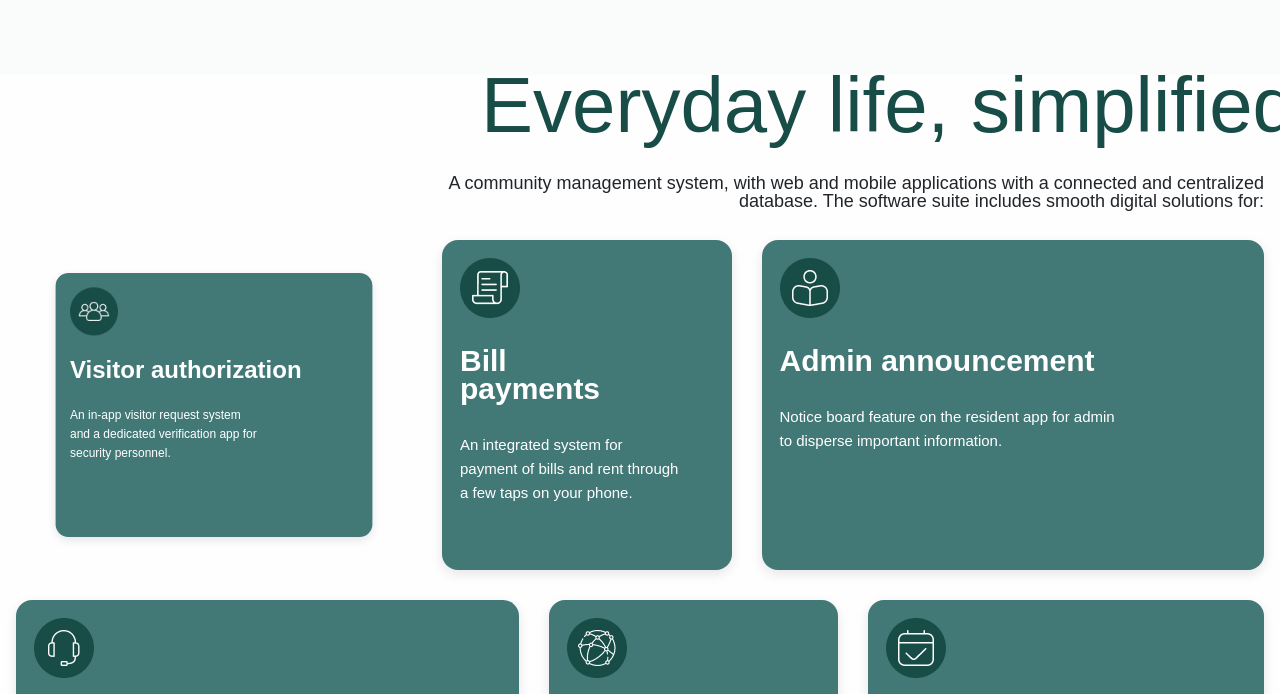
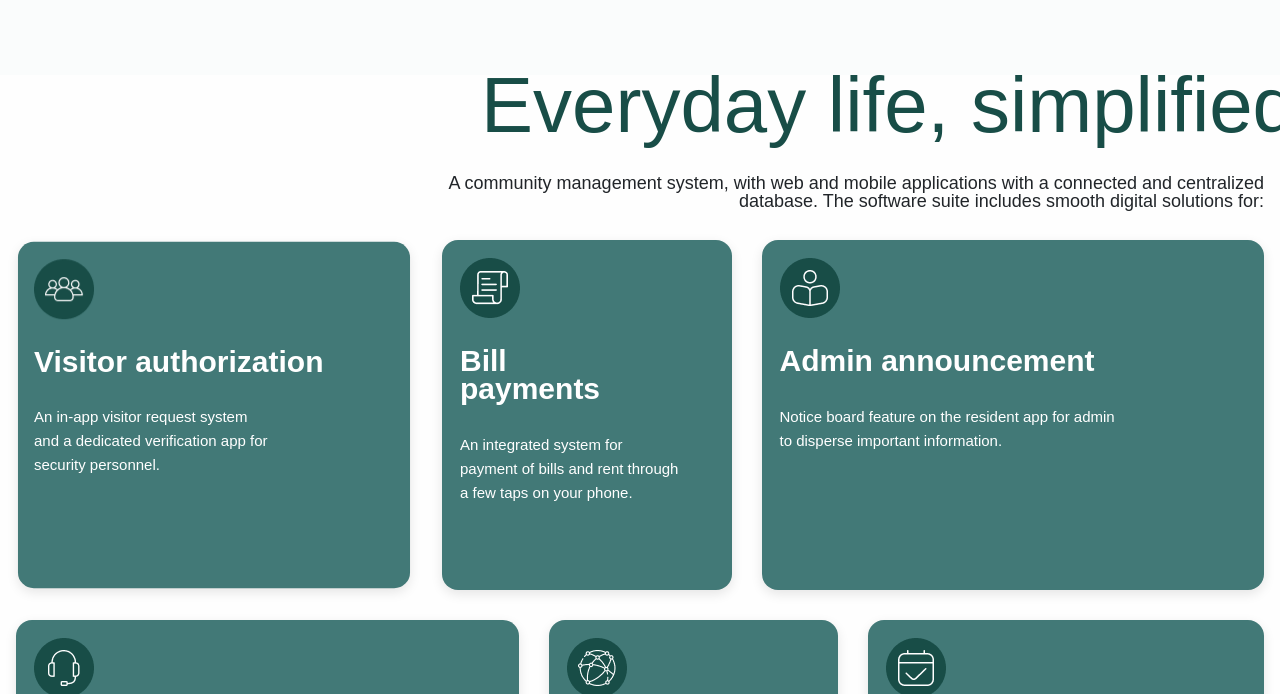
Before and after one commit to azfarsuhail/qarya_figma, a plain HTML site: page index.html in a window 1280 px wide. In both pictures the pointer is over the element 214 px from the left and 3080 px from the top of the page. Shown: the part 2786-3480 px from the top of the page. Drawn offline with Linux system fonts and the light colour scheme; a web font is replaced by a local one.

Commit message:
Fixing bug 5

```diff
--- a/styles.css
+++ b/styles.css
@@ -757,7 +757,8 @@ header.nav.hide {
 /* Feature card styles */
 .feature-card {
   background: #427977;
-  height: 330px;
+  height: 350px;
+
   padding: 18px;
   border-radius: 1rem;
   box-shadow: 0 4px 12px rgba(0, 0, 0, 0.1);
@@ -766,9 +767,15 @@ header.nav.hide {
   color: #ffffff;
   transition: transform 0.25s ease-in;
 }
+.feature-card:hover .fc-icon:hover,
+.feature-card:hover h4,
+.feature-card:hover p {
+  transform: scale(1.01);
+  transition: transform 0.3s ease;
+}
 
 .feature-card:hover {
-  transform: scale(0.8);
+  transform: scale(0.99);
   /* shrink on hover */
 }
 
```
